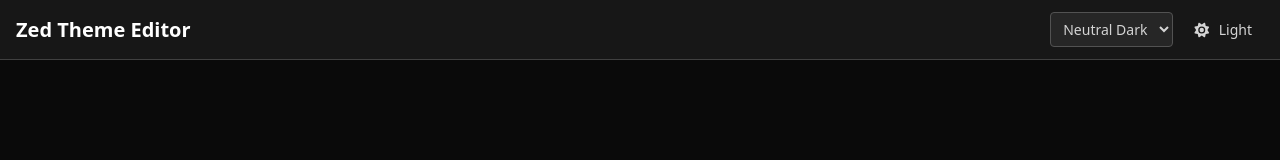
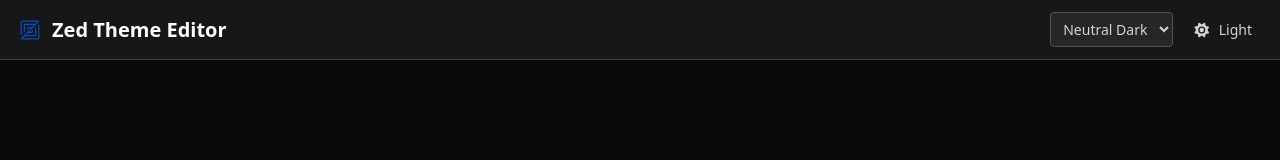
Before and after one commit to jdlien/zed-theme-editor, a React (Vite) app: page / in a window 1280 px wide. Shown: the top 160 px of the page. Built offline with nearby package versions, Linux system fonts and the light colour scheme.

Commit message:
Add Zed logo to toolbar
- Create ZedLogo SVG component using official Zed Industries logo
- Use currentColor fill for easy styling via text color classes
- Display logo next to "Zed Theme Editor" title in toolbar

```diff
--- a/src/components/Toolbar.tsx
+++ b/src/components/Toolbar.tsx
@@ -7,6 +7,7 @@ import { FontAwesomeIcon } from '@fortawesome/react-fontawesome'
 import { faSun, faMoon, faFloppyDisk } from '@fortawesome/free-solid-svg-icons'
 import { formatShortcut } from '@/lib/keyboard'
 import { editorThemes, type EditorThemeName } from '@/lib/editorThemes'
+import { ZedLogo } from './ZedLogo'
 
 interface ToolbarProps {
   fileName?: string
@@ -32,7 +33,10 @@ export function Toolbar({
   return (
     <header className="flex items-center justify-between border-b border-neutral-300 bg-neutral-50 px-4 py-3 dark:border-neutral-700 dark:bg-neutral-900">
       <div className="flex items-center gap-4">
-        <h1 className="text-xl font-semibold text-neutral-900 dark:text-white">Zed Theme Editor</h1>
+        <div className="flex items-center gap-2">
+          <ZedLogo size={28} className="text-[#084CCF]" />
+          <h1 className="text-xl font-semibold text-neutral-900 dark:text-white">Zed Theme Editor</h1>
+        </div>
         {fileName && (
           <span className="text-sm text-neutral-600 dark:text-neutral-400">
             {fileName}
--- /dev/null
+++ b/src/components/ZedLogo.tsx
@@ -0,0 +1,32 @@
+/**
+ * Zed Logo Component
+ * Official Zed Industries logo as an SVG component
+ */
+
+interface ZedLogoProps {
+  className?: string
+  size?: number
+}
+
+export function ZedLogo({ className = '', size = 24 }: ZedLogoProps) {
+  return (
+    <svg
+      width={size}
+      height={size}
+      viewBox="0 0 1524 1524"
+      fill="none"
+      xmlns="http://www.w3.org/2000/svg"
+      className={className}
+      aria-label="Zed logo"
+    >
+      <path
+        fillRule="evenodd"
+        clipRule="evenodd"
+        d="M346 314C328.327 314 314 328.327 314 346V1050H250V346C250 292.981 292.981 250 346 250H1203.37C1246.14 250 1267.55 301.703 1237.31 331.941L709.255 860H858V794H922V876C922 902.51 900.51 924 874 924H645.255L535.255 1034H1034V634H1098V1034C1098 1069.35 1069.35 1098 1034 1098H471.255L359.255 1210H1178C1195.67 1210 1210 1195.67 1210 1178V474H1274V1178C1274 1231.02 1231.02 1274 1178 1274H320.627C277.864 1274 256.448 1222.3 286.686 1192.06L812.745 666H666V730H602V650C602 623.49 623.49 602 650 602H876.745L988.745 490H490V890H426V490C426 454.654 454.654 426 490 426H1052.75L1164.75 314H346Z"
+        fill="currentColor"
+      />
+    </svg>
+  )
+}
+
+export default ZedLogo
```
